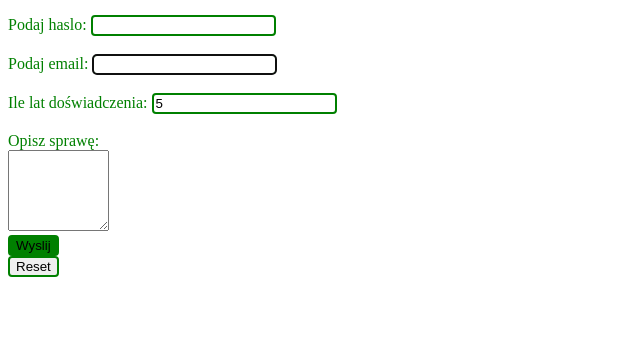
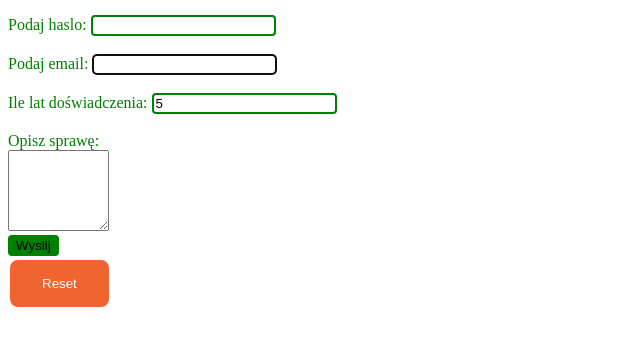
Before and after one commit to kasia-g1/key, a plain HTML site: page index.html in a window 1280 px wide. Shown: the part 104-450 px from the top of the page, without its empty margins (0-640 px from the left). Drawn offline with Linux system fonts and the light colour scheme.

Commit message:
added style to reset button

```diff
--- a/style.css
+++ b/style.css
@@ -5,7 +5,7 @@ h1 {
 
 input {
   border: 2px solid green;
-  border-radius: 4px;
+  border-radius: 0.25rem;
 }
 
 label {
@@ -13,11 +13,25 @@ label {
 }
 
 input[type="submit"]:hover {
-
-    background-color: lightgreen;
+  background-color: lightgreen;
 }
 
 input[type="submit"] {
+  background-color: green;
+}
 
-    background-color: green;
+input[type="reset"] {
+  background-color: #f0652f;
+  border: none;
+  border-radius: 0.5rem;
+  color: white;
+  padding: 16px 32px;
+  text-decoration: none;
+  margin: 4px 2px;
+  cursor: pointer;
 }
+
+input[type="reset"]:hover {
+  background-color: #eb7c50;
+  border: 2px solid #f0652f;
+}
```
